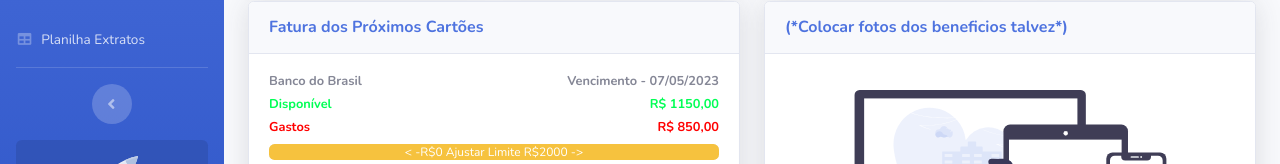
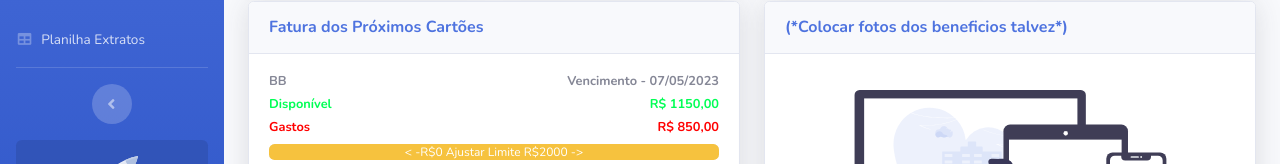
Before and after one commit to victorHBT/InterfaceInvestimentosBRB, a website with bundled scripts: page index.html in a window 1280 px wide. Shown: the part 405-569 px from the top of the page. Built offline with nearby package versions, Linux system fonts and the light colour scheme; files whose address does not match are found by name.

Commit message:
Update index.html

```diff
--- a/index.html
+++ b/index.html
@@ -485,7 +485,7 @@
                                         <div class="progress-bar bg-danger" role="progressbar" style="width: 80%"
                                             aria-valuenow="20" aria-valuemin="0" aria-valuemax="100"></div>
                                     </div>-->
-                                    <h4 class="small font-weight-bold">Banco do Brasil <span
+                                    <h4 class="small font-weight-bold">BB <span
                                             class="float-right"> Vencimento - 07/05/2023</span></h4>
                                             <h4 class="small font-weight-bold"><font color="#00ff55"> Disponível </font> <span
                                                     class="float-right"> <font color="#00ff55"> R$ 1150,00 </font></span></h4>
```
